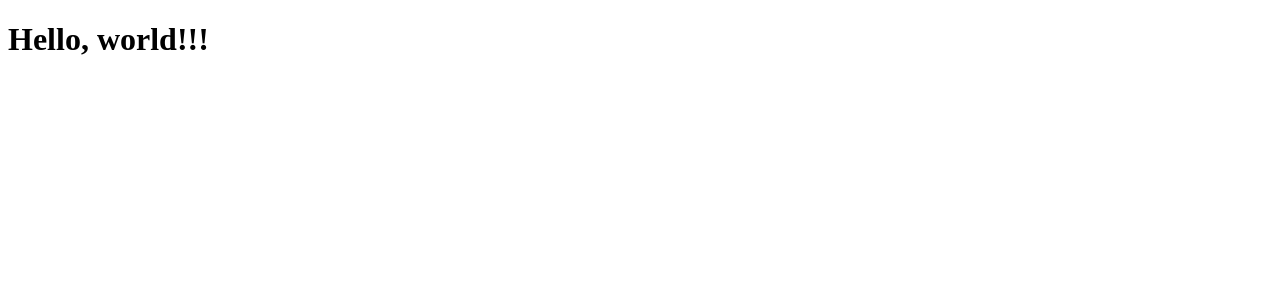
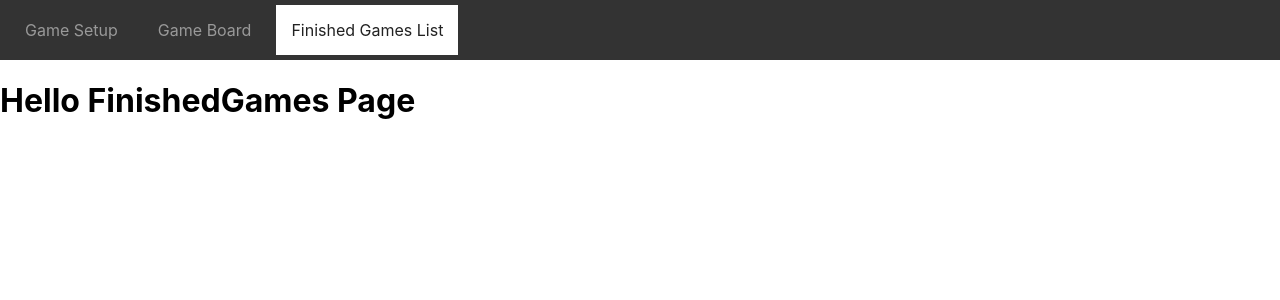
Before and after one commit to jreisz/games, a React app: page /finishedGames in a window 1280 px wide. Shown: the top 300 px of the page. Built offline with nearby package versions, Linux system fonts and the light colour scheme.

Commit message:
menu done!

```diff
--- a/package.json
+++ b/package.json
@@ -32,7 +32,10 @@
     "webpack-dev-server": "^3.11.0"
   },
   "dependencies": {
+    "css-loader": "^5.0.1",
     "react": "^17.0.1",
-    "react-dom": "^17.0.1"
+    "react-dom": "^17.0.1",
+    "react-router-dom": "^5.2.0",
+    "style-loader": "^2.0.0"
   }
 }
--- /dev/null
+++ b/src/App.js
@@ -0,0 +1,24 @@
+import React, { Component } from 'react';
+import Navbar from './components/Navbar/Navbar';
+import {BrowserRouter,Route,Switch} from 'react-router-dom';
+import GameSetup from './components/GameSetup/GameSetup';
+import GameBoard from './components/GameBoard/GameBoard';
+import FinishedGames from './components/FinishedGames/FinishedGames';
+
+class App extends Component {
+  render() {
+    return (
+      <BrowserRouter>
+      <div className="App">
+        <Navbar/>
+        <Switch>
+          <Route path="/setup" component={GameSetup}/>
+          <Route path="/board" component={GameBoard}/>
+          <Route path="/finishedGames" component={FinishedGames}/>
+        </Switch>
+      </div>
+      </BrowserRouter>
+    );
+  }
+}
+export default App;
--- /dev/null
+++ b/src/components/FinishedGames/FinishedGames.js
@@ -0,0 +1,12 @@
+// this component for FinishedGames page
+import React, { Component } from 'react';
+class FinishedGames extends Component{
+    render(){
+        return(
+            <div>
+                <h1>Hello FinishedGames Page</h1>
+            </div>
+        );
+    }
+}
+export default FinishedGames;
--- /dev/null
+++ b/src/components/GameBoard/GameBoard.js
@@ -0,0 +1,12 @@
+// this component for GameBoard page
+import React, { Component } from 'react';
+class GameBoard extends Component{
+    render(){
+        return(
+            <div>
+                <h1>Hello GameBoard Page</h1>
+            </div>
+        );
+    }
+}
+export default GameBoard;
--- /dev/null
+++ b/src/components/GameSetup/GameSetup.js
@@ -0,0 +1,12 @@
+// this component for GameSetup page
+import React, { Component } from 'react';
+class GameSetup extends Component{
+    render(){
+        return(
+            <div>
+                <h1>Hello GameSetup Page</h1>
+            </div>
+        );
+    }
+}
+export default GameSetup;
--- /dev/null
+++ b/src/components/NavBar/NavBar.js
@@ -0,0 +1,16 @@
+import React, { Component } from 'react';
+import {NavLink} from 'react-router-dom';
+class Navbar extends Component {
+    render(){
+        return(
+            <nav className="navBar">
+                <ul>
+                    <li><NavLink exact to="/setup">Game Setup</NavLink></li>
+                    <li><NavLink to="/board">Game Board</NavLink></li>
+                    <li><NavLink to="/finishedGames">Finished Games List</NavLink></li>
+                </ul>
+            </nav>
+        );
+    }
+}
+export default Navbar;
--- /dev/null
+++ b/src/index.css
@@ -0,0 +1,36 @@
+body {
+    margin: 0;
+    padding: 0;
+    font-family: -apple-system, BlinkMacSystemFont, "Segoe UI", "Roboto", "Oxygen",
+      "Ubuntu", "Cantarell", "Fira Sans", "Droid Sans", "Helvetica Neue",
+      sans-serif;
+    -webkit-font-smoothing: antialiased;
+    -moz-osx-font-smoothing: grayscale;
+  }
+
+  code {
+    font-family: source-code-pro, Menlo, Monaco, Consolas, "Courier New",
+      monospace;
+  }
+  .navBar ul{
+    padding: 0;
+    margin: 0;
+    display: flex;
+    list-style: none;
+    width: 100%;
+    background-color: #333;
+    border: 5px solid #333333;
+
+  }
+  .navBar ul a{
+    text-decoration: none;
+    color: #999;
+    display: block;
+    padding: 15px;
+    margin: 0 5px;
+
+  }
+  .navBar ul .active, .navBar ul a:hover{
+    background: #FFF;
+    color: #222;
+  }
--- a/src/index.js
+++ b/src/index.js
@@ -1,8 +1,10 @@
 
 import React from 'react';
 import ReactDOM from 'react-dom';
+import './index.css';
+import App from './App';
 
 ReactDOM.render(
-    <h1>Hello, world!!!</h1>,
+    <App/>,
     document.getElementById('root')
   );
--- a/webpack.config.js
+++ b/webpack.config.js
@@ -9,6 +9,7 @@ module.exports = {
   module: {
     rules: [
       { test: /\.jsx?$/, loader: "babel-loader", exclude: /node_modules/ },
+      { test: /\.css$/, use: [ 'style-loader', 'css-loader' ] },
     ],
   },
 };
```
Also changed, not shown: src/components/menu/menu.js (deleted), 1 other file (tests, documents, lock files or other folders).
